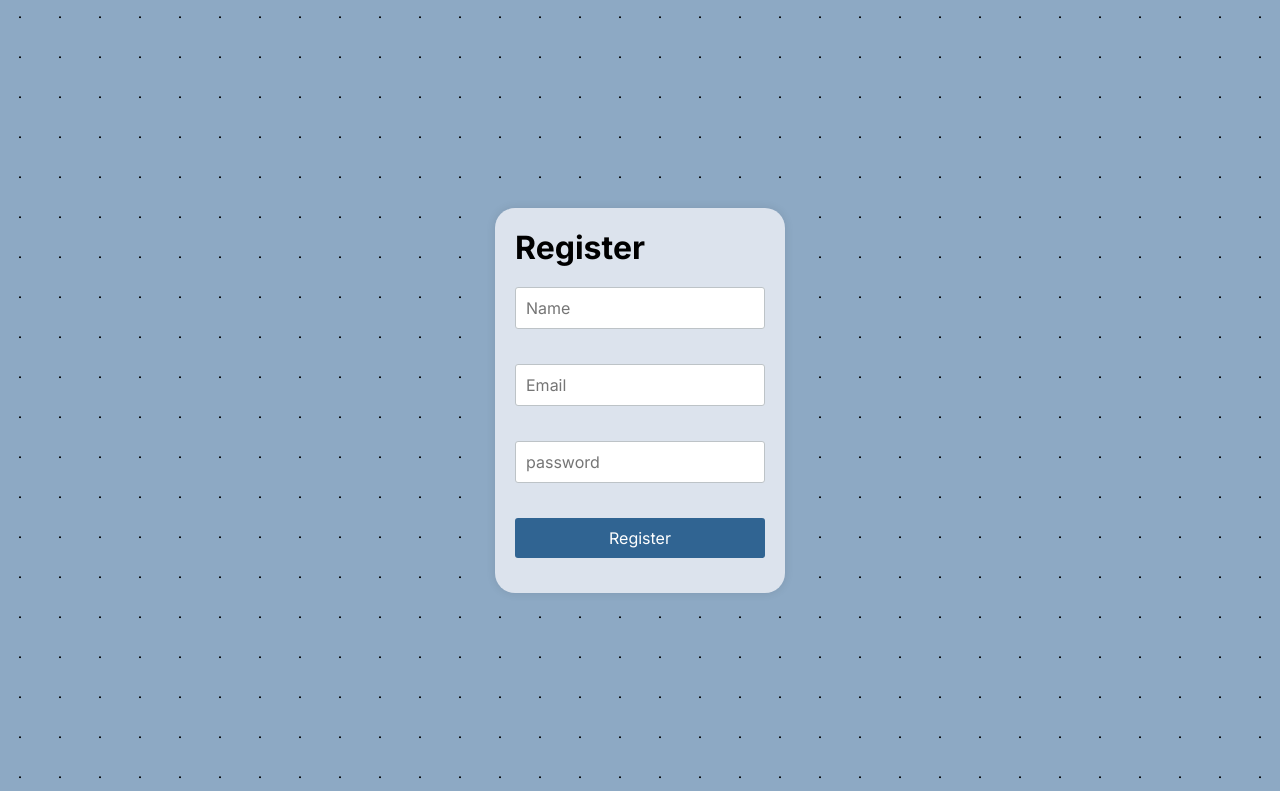
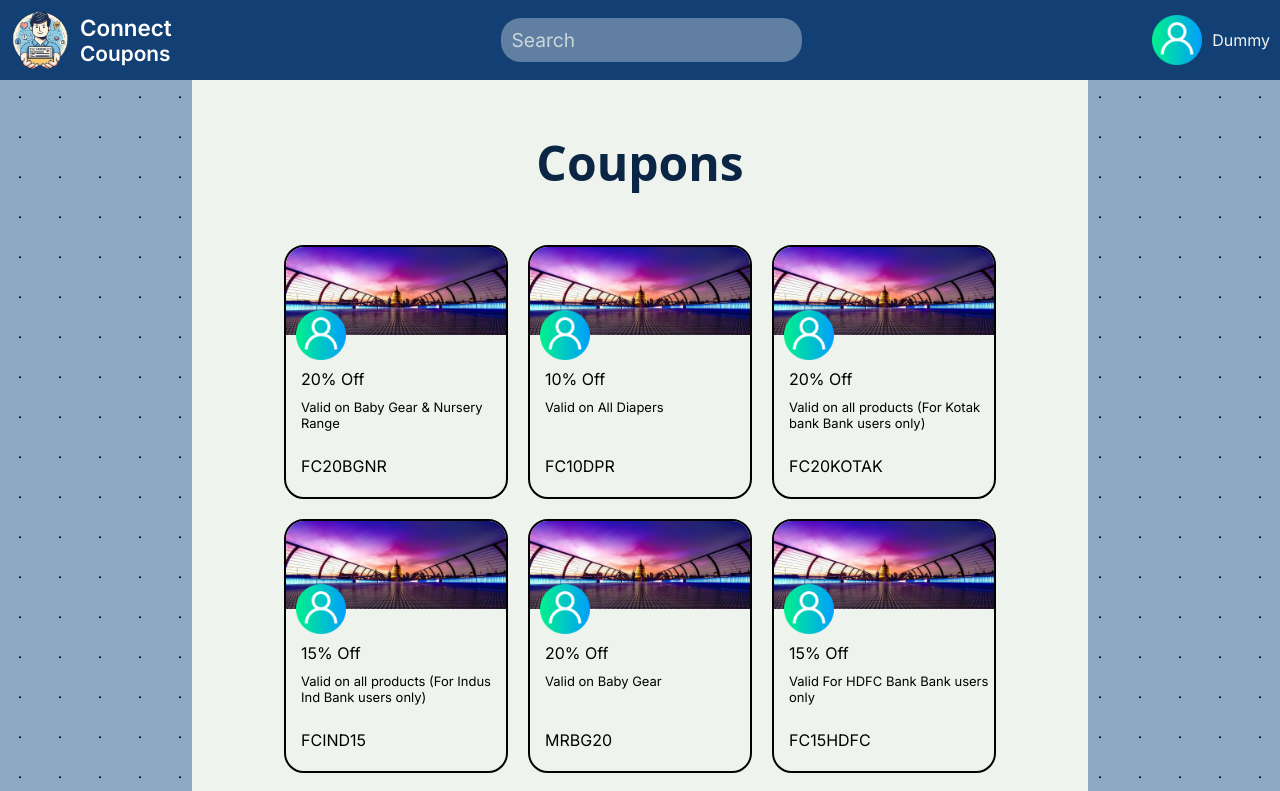
Before and after one commit to Apaark13/connect-coupons, a React (Vite) app in the folder frontend/: page / in a window 1280 px wide. Shown: the top 791 px of the page. Built offline with nearby package versions, Linux system fonts and the light colour scheme.

Commit message:
login/register issue solved, routing updated, contional rendering and hone, user css fix

```diff
--- a/frontend/src/App.jsx
+++ b/frontend/src/App.jsx
@@ -9,25 +9,21 @@ import { BrowserRouter as Router, Routes, Route } from 'react-router-dom';
 import Footer from './components/footer';
 
 const App = () => {
+  const showNavbar = !window.location.pathname.includes('/login') && !window.location.pathname.includes('/register');
+
   return (
-    // <Router>
-    //   <div>
-
-    //     <Navbar />
-    //     <Routes>
-    //       <Route path="/" element={<Home/>} />
-    //       <Route path="/user" element={<User/>} />
-    //     </Routes>
-
-    //   </div>
-    //   <Footer/>
-    // </Router>
-    <div>
-
-      <Register/>
-
-    </div>
-
+    <Router>
+      <div>
+        {showNavbar && <Navbar />}
+        <Routes>
+          <Route path="/" element={<Home />} />
+          <Route path="/user" element={<User />} />
+          <Route path="/login" element={<Login />} />
+          <Route path="/register" element={<Register />} />
+        </Routes>
+      </div>
+      {showNavbar && <Footer />}
+    </Router>
   );
 };
 
--- a/frontend/src/components/Login.scss
+++ b/frontend/src/components/Login.scss
@@ -8,24 +8,25 @@ $secondary-color: #2c3e50;
 $border-color: #bdc3c7;
 
 // Body styles
-body {
-  font-family: Arial, sans-serif;
-  margin: 0;
-  padding: 0;
-  display: flex;
-  align-items: center;
-  justify-content: center;
-  height: 100vh;
-}
+// body {
+//   font-family: Arial, sans-serif;
+//   margin: 0;
+//   padding: 0;
+//   display: flex;
+//   align-items: center;
+//   justify-content: center;
+//   height: 100vh;
+// }
 
 // Form container
 .login{
+  margin: calc(50vh - 130px) auto;
   background-color: #dce3ed;
   padding: 20px;
   border-radius: 20px;
   box-shadow: 0 0 10px rgba(0, 0, 0, 0.1);
   width: 250px;
-}
+
 h1{
     margin-bottom: 20px;
 }
@@ -59,3 +60,5 @@ input {
     background-color: darken($primary-color, 10%);
   }
 }
+
+}
--- a/frontend/src/components/Register.scss
+++ b/frontend/src/components/Register.scss
@@ -8,24 +8,25 @@ $secondary-color: #2c3e50;
 $border-color: #bdc3c7;
 
 // Body styles
-body {
-  font-family: Arial, sans-serif;
-  margin: 0;
-  padding: 0;
-  display: flex;
-  align-items: center;
-  justify-content: center;
-  height: 100vh;
-}
+// body {
+//   font-family: Arial, sans-serif;
+//   margin: 0;
+//   padding: 0;
+//   display: flex;
+//   align-items: center;
+//   justify-content: center;
+//   height: 100vh;
+// }
 
 // Form container
 .register{
+  margin: calc(50vh - 200px) auto;
   background-color: #dce3ed;
   padding: 20px;
   border-radius: 20px;
   box-shadow: 0 0 10px rgba(0, 0, 0, 0.1);
   width: 250px;
-}
+
 h1{
     margin-bottom: 20px;
 }
@@ -59,3 +60,4 @@ input {
     background-color: darken($primary-color, 10%);
   }
 }
+}
--- a/frontend/src/components/footer.jsx
+++ b/frontend/src/components/footer.jsx
@@ -2,7 +2,6 @@
 
 import React from 'react';
 import './Footer.scss';
-import '@fortawesome/fontawesome-svg-core/styles.css';
 
 const Footer = () => {
   return (
--- a/frontend/src/components/home.scss
+++ b/frontend/src/components/home.scss
@@ -3,7 +3,7 @@
   display: flex;
   flex-wrap: wrap;
   margin: auto;
-  padding-top: 50px;
+  padding: 50px 0;
   width: 70%;
   align-items: center;
   justify-content: center;
--- a/frontend/src/components/user.scss
+++ b/frontend/src/components/user.scss
@@ -10,6 +10,7 @@
     display: flex;
     margin-top: 10px;
     // margin-bottom: 25px;
+    padding: 20px 0;
     .pic{
       width: 33%;
       display: flex;
```
